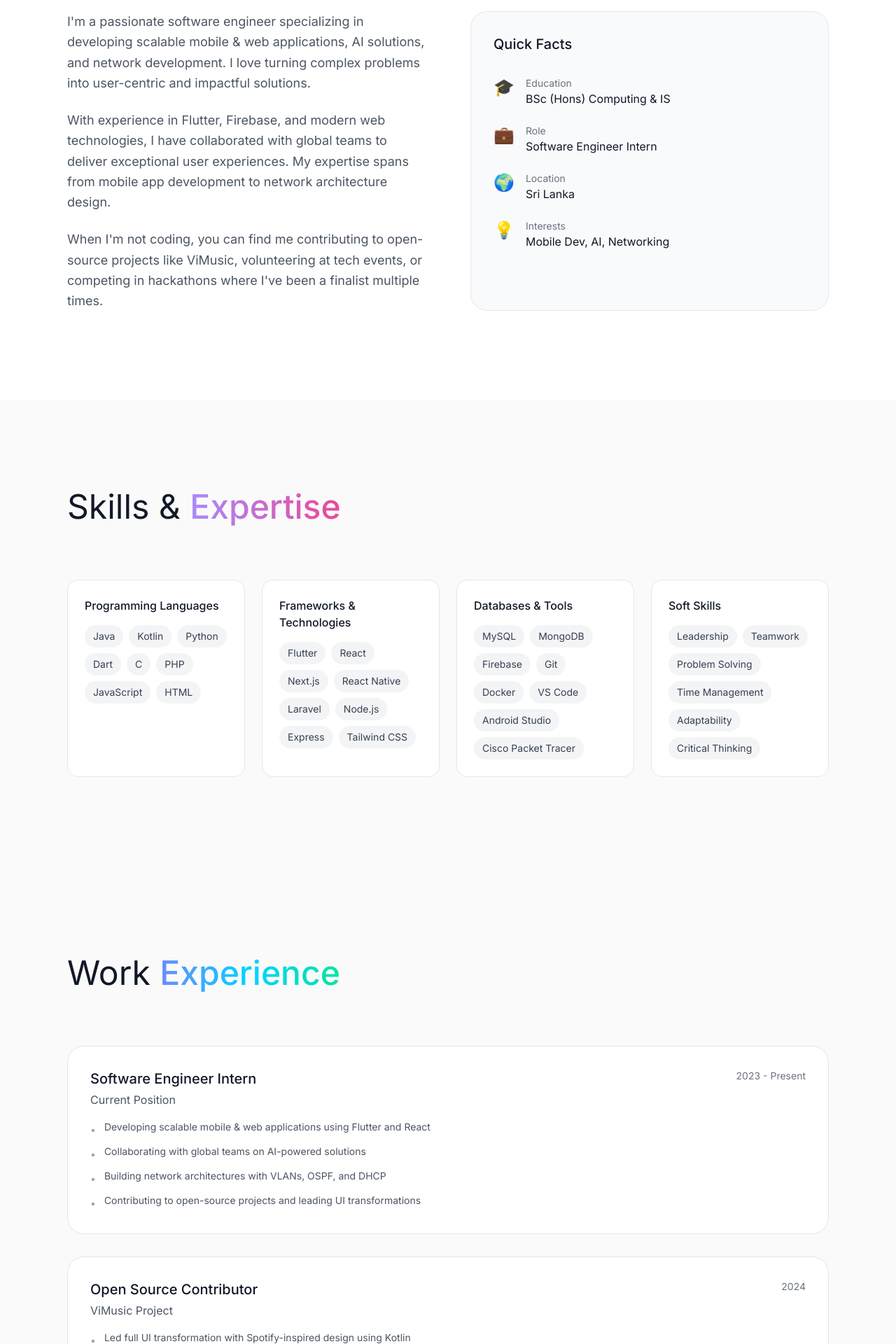
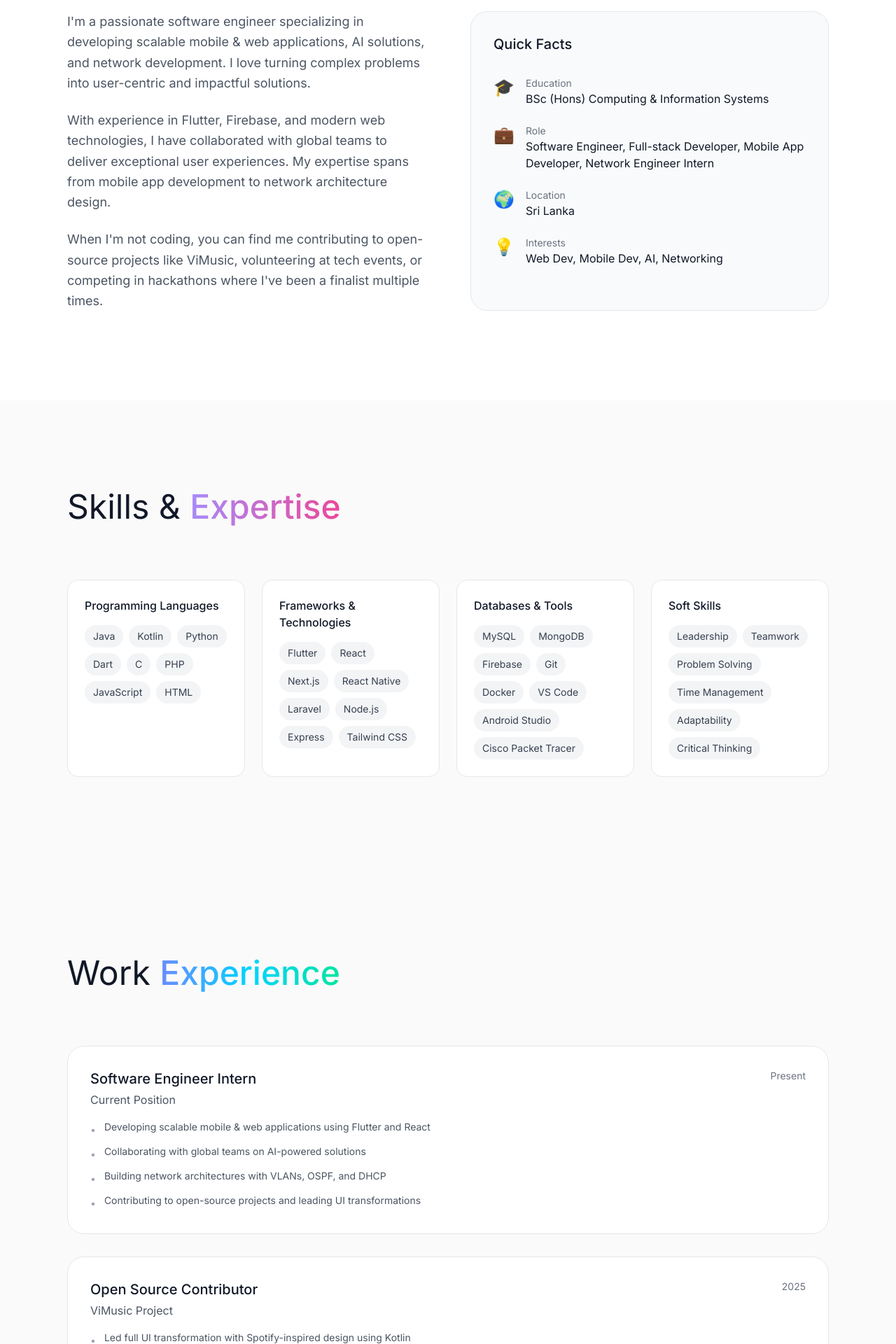
Before and after one commit to chathuraz/My-Portfolio, a Next.js app: page / in a window 1280 px wide. Shown: the part 1040-2960 px from the top of the page at 70% size. Built offline with nearby package versions, Linux system fonts and the light colour scheme.

Commit message:
Updated the details

```diff
--- a/src/components/About.tsx
+++ b/src/components/About.tsx
@@ -33,14 +33,14 @@ const About = () => {
                 <span className="text-2xl">🎓</span>
                 <div>
                   <p className="text-sm text-gray-500 dark:text-gray-500">Education</p>
-                  <p className="text-base text-gray-900 dark:text-white">BSc (Hons) Computing & IS</p>
+                  <p className="text-base text-gray-900 dark:text-white">BSc (Hons) Computing & Information Systems</p>
                 </div>
               </li>
               <li className="flex items-start gap-4">
                 <span className="text-2xl">💼</span>
                 <div>
                   <p className="text-sm text-gray-500 dark:text-gray-500">Role</p>
-                  <p className="text-base text-gray-900 dark:text-white">Software Engineer Intern</p>
+                  <p className="text-base text-gray-900 dark:text-white">Software Engineer, Full-stack Developer, Mobile App Developer, Network Engineer Intern</p>
                 </div>
               </li>
               <li className="flex items-start gap-4">
@@ -54,7 +54,7 @@ const About = () => {
                 <span className="text-2xl">💡</span>
                 <div>
                   <p className="text-sm text-gray-500 dark:text-gray-500">Interests</p>
-                  <p className="text-base text-gray-900 dark:text-white">Mobile Dev, AI, Networking</p>
+                  <p className="text-base text-gray-900 dark:text-white">Web Dev, Mobile Dev, AI, Networking</p>
                 </div>
               </li>
             </ul>
--- a/src/components/Experience.tsx
+++ b/src/components/Experience.tsx
@@ -5,7 +5,7 @@ const Experience = () => {
     {
       title: 'Software Engineer Intern',
       company: 'Current Position',
-      period: '2023 - Present',
+      period: 'Present',
       description: [
         'Developing scalable mobile & web applications using Flutter and React',
         'Collaborating with global teams on AI-powered solutions',
@@ -16,7 +16,7 @@ const Experience = () => {
     {
       title: 'Open Source Contributor',
       company: 'ViMusic Project',
-      period: '2024',
+      period: '2025',
       description: [
         'Led full UI transformation with Spotify-inspired design using Kotlin',
         'Integrated Material 3 design system for modern UX',
```
